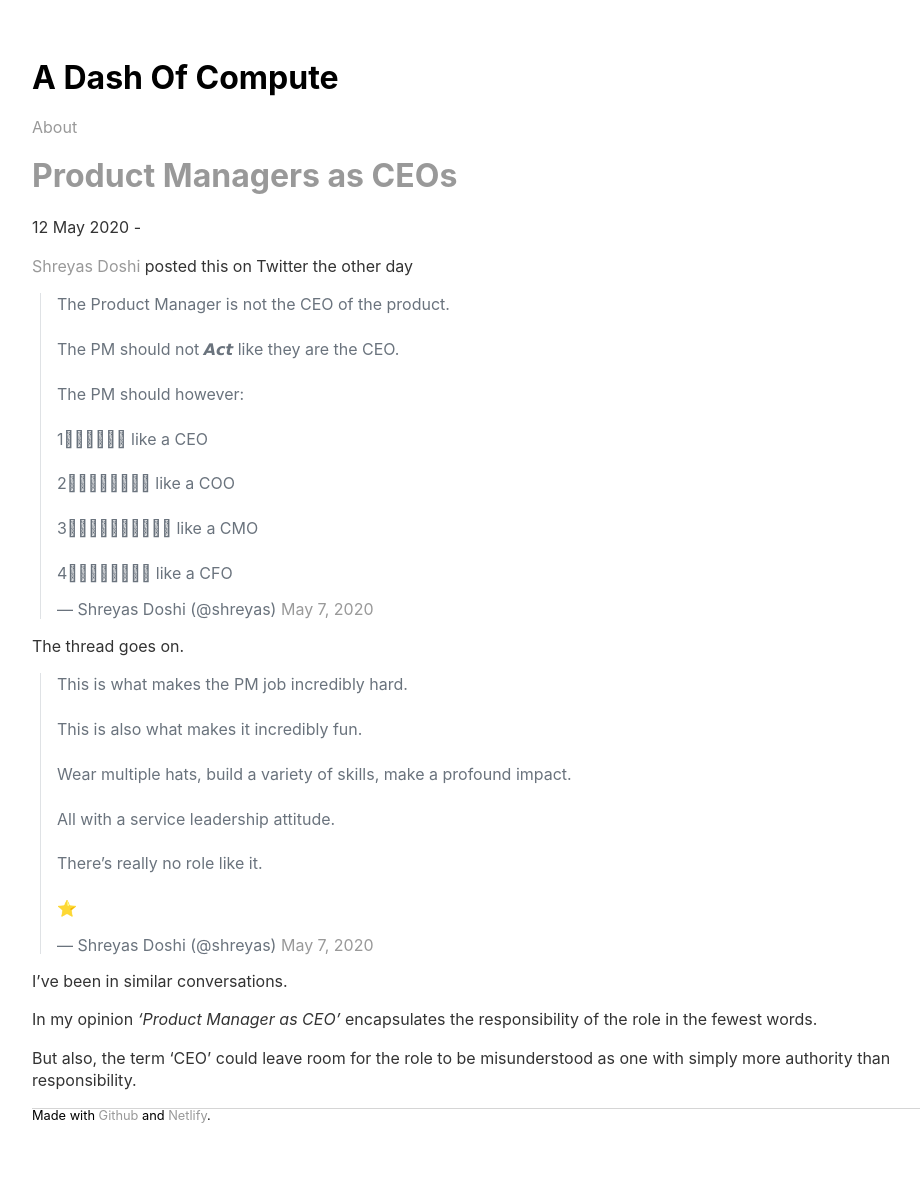
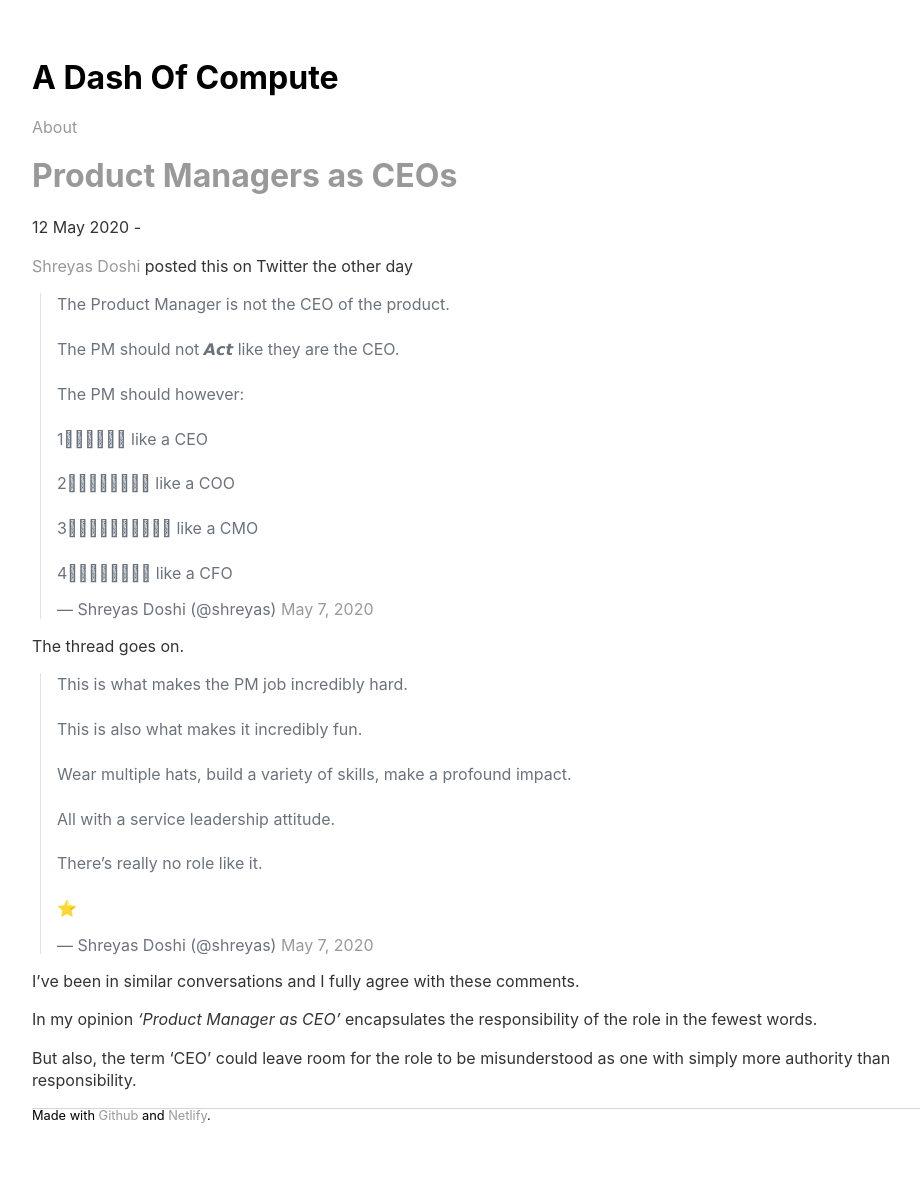
Before and after one commit to sautee/sautee.github.io, a Jekyll site: the page built from _posts/2020-05-12-productceo.md, in a window 1280 px wide. Shown: the whole page, without its empty margins (160-1080 px from the left). Built offline with Jekyll 4.4.1, drawn with Linux system fonts in a browser that asks for light colours; nearby versions of some CDN libraries; library files that are not in the unit come from our copies; comment, search, counter and statistics services are not loaded.

Commit message:
Update 2020-05-12-productceo.md

```diff
--- a/_posts/2020-05-12-productceo.md
+++ b/_posts/2020-05-12-productceo.md
@@ -12,7 +12,7 @@ The thread goes on.
 
 <blockquote class="twitter-tweet"><p lang="en" dir="ltr">This is what makes the PM job incredibly hard.<br><br>This is also what makes it incredibly fun.<br><br>Wear multiple hats, build a variety of skills, make a profound impact.<br><br>All with a service leadership attitude.<br><br>There’s really no role like it.<br><br>⭐️</p>&mdash; Shreyas Doshi (@shreyas) <a href="https://twitter.com/shreyas/status/1258212703442616320?ref_src=twsrc%5Etfw">May 7, 2020</a></blockquote> <script async src="https://platform.twitter.com/widgets.js" charset="utf-8"></script>
 
-I've been in similar conversations.
+I've been in similar conversations and I fully agree with these comments.
 
 In my opinion _'Product Manager as CEO'_ encapsulates the responsibility of the role in the fewest words.
 
```
